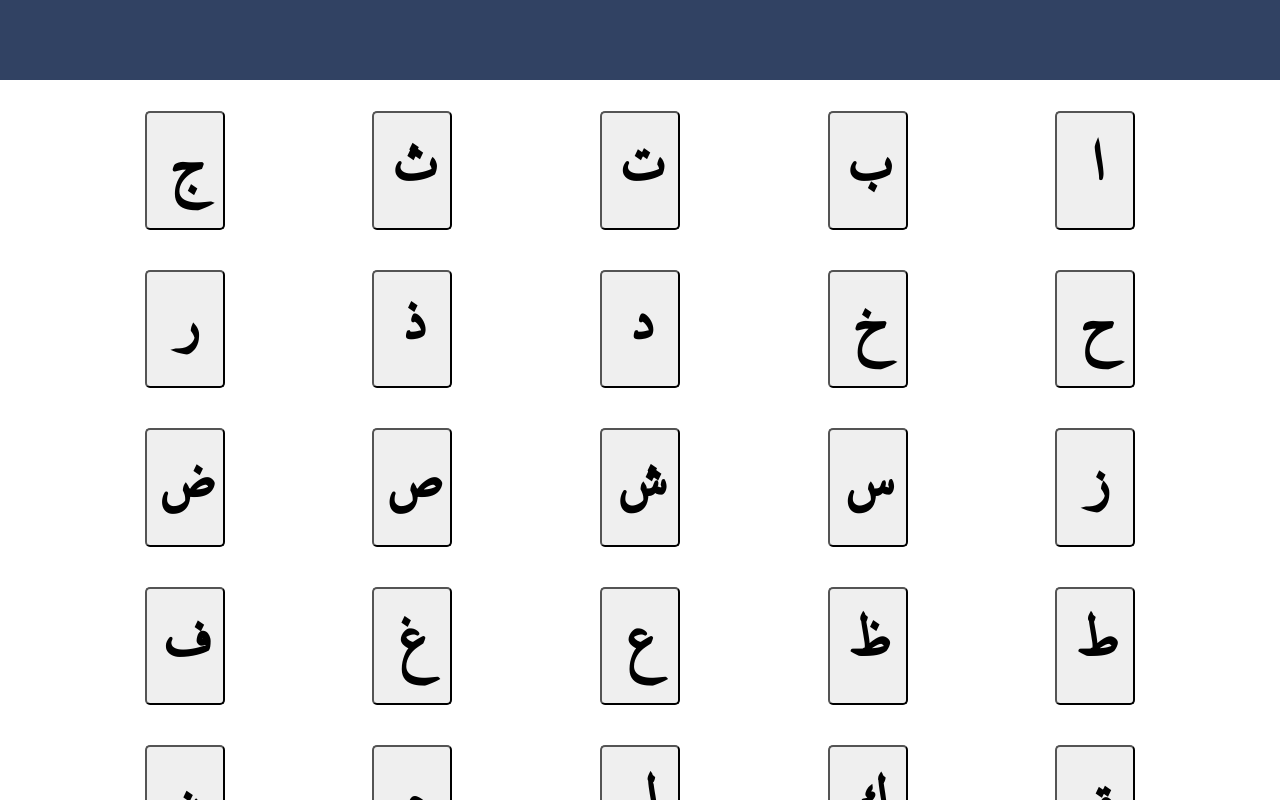
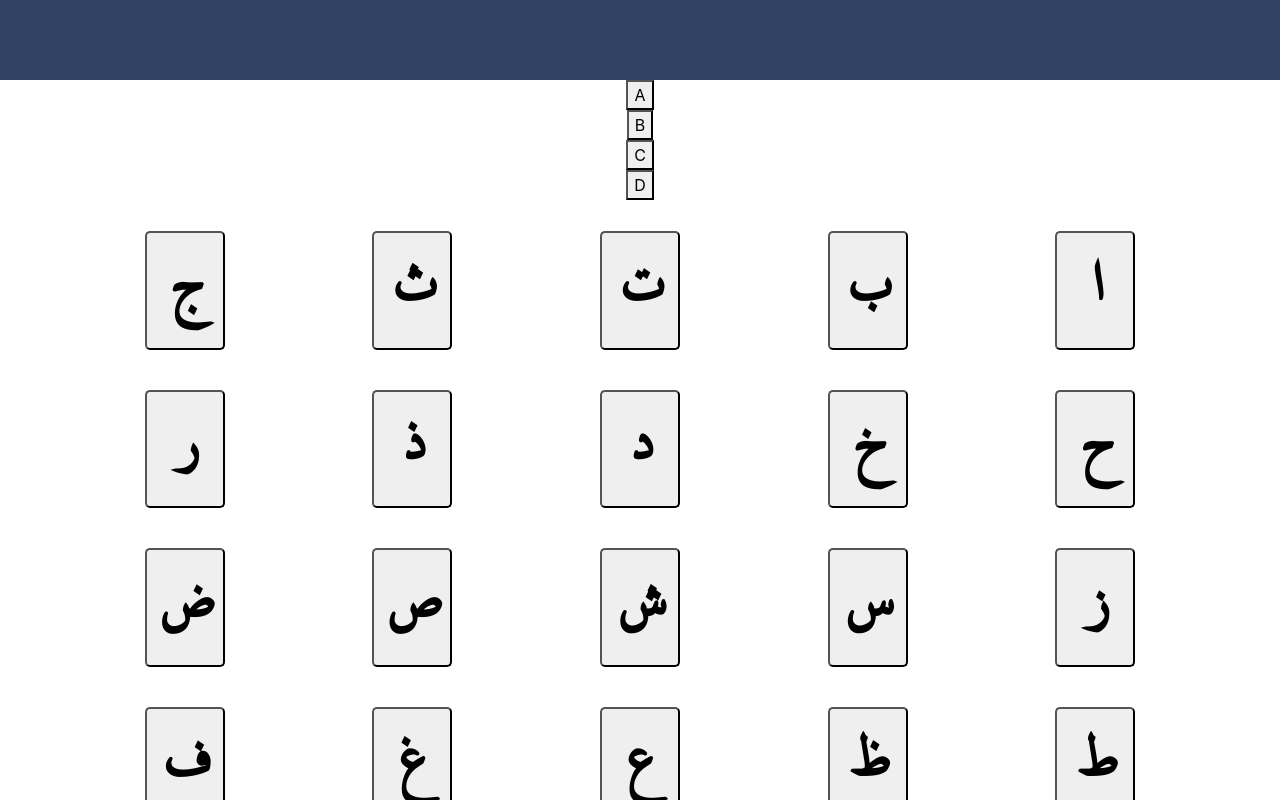
Before and after one commit to SaadbinWaheed/tajweed_web, a React (Create React App) app: page / in a window 1280 px wide. Shown: the top 800 px of the page. Built offline with nearby package versions, Linux system fonts and the light colour scheme.

Commit message:
wareesha's concept clarification

```diff
--- a/src/App.css
+++ b/src/App.css
@@ -42,7 +42,9 @@
   font-weight: bold;
 
 }
-
+.myButton {
+  width: 200px;
+}
 .buttonContainer {
   z-index: 50px;
   border: white;
--- a/src/App.js
+++ b/src/App.js
@@ -2,13 +2,18 @@ import logo from './logo.svg';
 import './App.css';
 import React from "react"
 import QaidaTable from "./components/qaidaTable"
+import ArabicButton from './components/arabicButton';
 
 function App() {
 
+ var arr = ["A","B","C","D"]
   return (
     <div className="App">
       <header className="App-header">
       </header>
+    {arr.map((val)=>{
+      return <ArabicButton foo={val}/>
+    })}
      <QaidaTable/>
     </div>
   );
--- /dev/null
+++ b/src/components/arabicButton.jsx
@@ -0,0 +1,13 @@
+import React from "react"
+
+function ArabicButton(props){
+    return (
+        <div>
+            <button>
+           { props.foo}
+            </button>
+        </div>
+    )
+}
+
+export default ArabicButton;
--- a/src/components/qaidaTable.jsx
+++ b/src/components/qaidaTable.jsx
@@ -4,6 +4,7 @@ const QaidaTable = () => {
   const alif = "https://quranforkids.org/wp-content/uploads/2013/04/Alphabet-Forms.mp3";
   const ba = "https://quranforkids.org/wp-content/uploads/2013/04/Alphabet-Forms_2.mp3";
   const ta = "https://quranforkids.org/wp-content/uploads/2013/04/Alphabet-Forms_3.mp3";
+
   const audioLinks = [alif,ba,ta,
   "https://quranforkids.org/wp-content/uploads/2013/04/Alphabet-Forms_4.mp3",
   "https://quranforkids.org/wp-content/uploads/2013/04/Alphabet-Forms_5.mp3",
@@ -46,9 +47,9 @@ const QaidaTable = () => {
   return (
     <div className="container">
       <div class="row flex-row-reverse">
-        <div class="col-sm ">
+        <div class="col-sm">
 
-          <button className="button" onClick={() => {
+          <button className="button" id="buttonId" onClick={() => {
             playAudio(audioLinks[0])
           }}>
             ا
@@ -275,4 +276,6 @@ const QaidaTable = () => {
     </div >
   )
 }
+
+
 export default QaidaTable;
```
